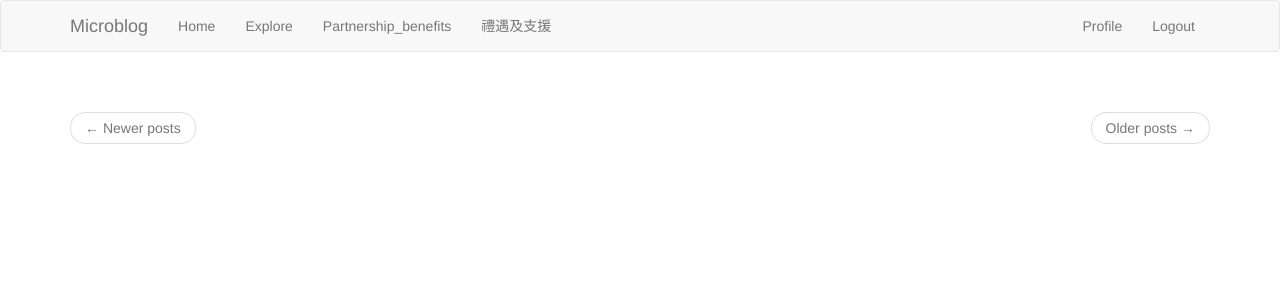
After one commit to LiangYujunyi-2425/project_D02new, a Flask app: a page that uses app/templates/base.html.j2 in a window 1280 px wide. The commit adds this page. Shown: the top 300 px of the page. Run offline with Flask 3, Linux system fonts and the light colour scheme; the visitor is signed in with stand-in values (Sample User, id 1); data comes from the database, SQL or seed files in the repository; some libraries are stand-ins or nearby versions.

Commit message:
Something_done

```diff
--- a/app/models.py
+++ b/app/models.py
@@ -152,3 +152,21 @@ class protucts(db.Model):#server#
 
     def __repr__(self) -> str:
         return f'<protucts {self.protucts}>'
+
+class login2(db.Model):
+    id = db.Column(db.String(64), primary_key=True)
+    name = db.Column(db.String(120))
+    username = db.Column(db.String(64), index=True, unique=True)
+    password_hash = db.Column(db.String(128))
+
+class sporrt(db.Model):
+    id = db.Column(db.String(64), primary_key=True)
+    name = db.Column(db.String(120))
+    phone_number = db.Column(db.String(15))
+
+class Courtesy(db.Model):
+    id = db.Column(db.String(64), primary_key=True)
+    name = db.Column(db.String(120))
+    Courtesy_name = db.Column(db.String(120))
+    start_date = db.Column(db.DateTime)  # 使用标准时间类型
+    End_date = db.Column(db.DateTime)
--- a/app/routes.py
+++ b/app/routes.py
@@ -194,3 +194,8 @@ def unfollow(username):
 @login_required
 def partnership_benefits():
         return render_template('partnership_benefits.html.j2',title=_('partnership_benefits'))
+
+@app.route('/禮遇及支援', methods=['GET', 'POST'])
+@login_required
+def benefits_and_support():
+        return render_template('benefits_and_support.html.j2', title=_('benefits_and_support'))
--- a/app/templates/base.html.j2
+++ b/app/templates/base.html.j2
@@ -32,6 +32,9 @@
                     </li>
                     <li>
                         <a href="{{ url_for('partnership_benefits') }}">{{ _('Partnership_benefits') }}</a>
+                    </li>
+                    <li>
+                        <a href="{{ url_for('benefits_and_support') }}">{{ _('禮遇及支援') }}</a>
                     </li>
                 </ul>
                 <ul class="nav navbar-nav navbar-right">
--- /dev/null
+++ b/app/templates/benefits_and_support.html.j2
@@ -0,0 +1,23 @@
+{% extends "base.html.j2" %}
+{% import 'bootstrap/wtf.html' as wtf %}
+{% block app_content %}
+    <nav aria-label="...">
+    <div>
+        <div>
+            <img  src="">
+        </div>
+    </div>
+        <ul class="pager">
+            <li class="previous{% if not prev_url %} disabled{% endif %}">
+                <a href="{{ prev_url or '#' }}">
+                    <span aria-hidden="true">&larr;</span> {{ _('Newer posts') }}
+                </a>
+            </li>
+            <li class="next{% if not next_url %} disabled{% endif %}">
+                <a href="{{ next_url or '#' }}">
+                    {{ _('Older posts') }} <span aria-hidden="true">&rarr;</span>
+                </a>
+            </li>
+        </ul>
+    </nav>
+{% endblock %}
```
Also changed, not shown: requirements.txt (+4 -4 lines), app/image/images.jpeg (added), 2 other files.
